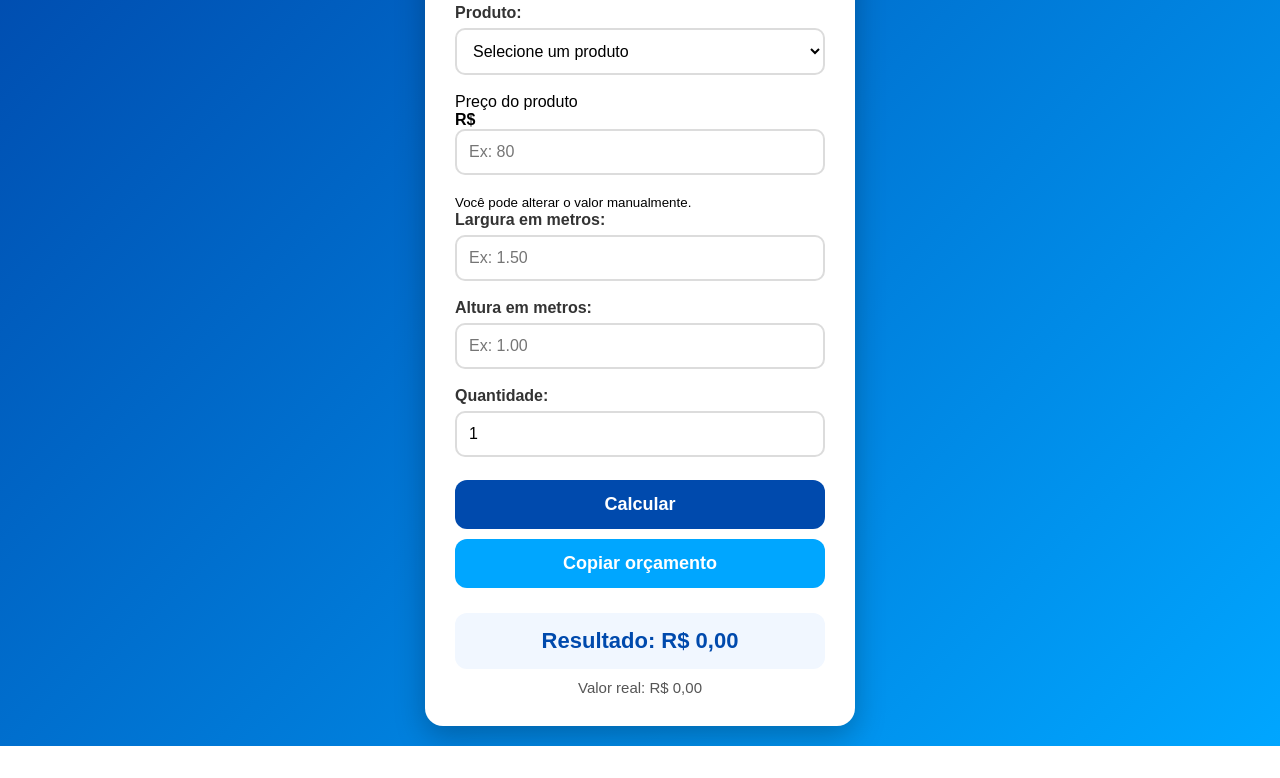
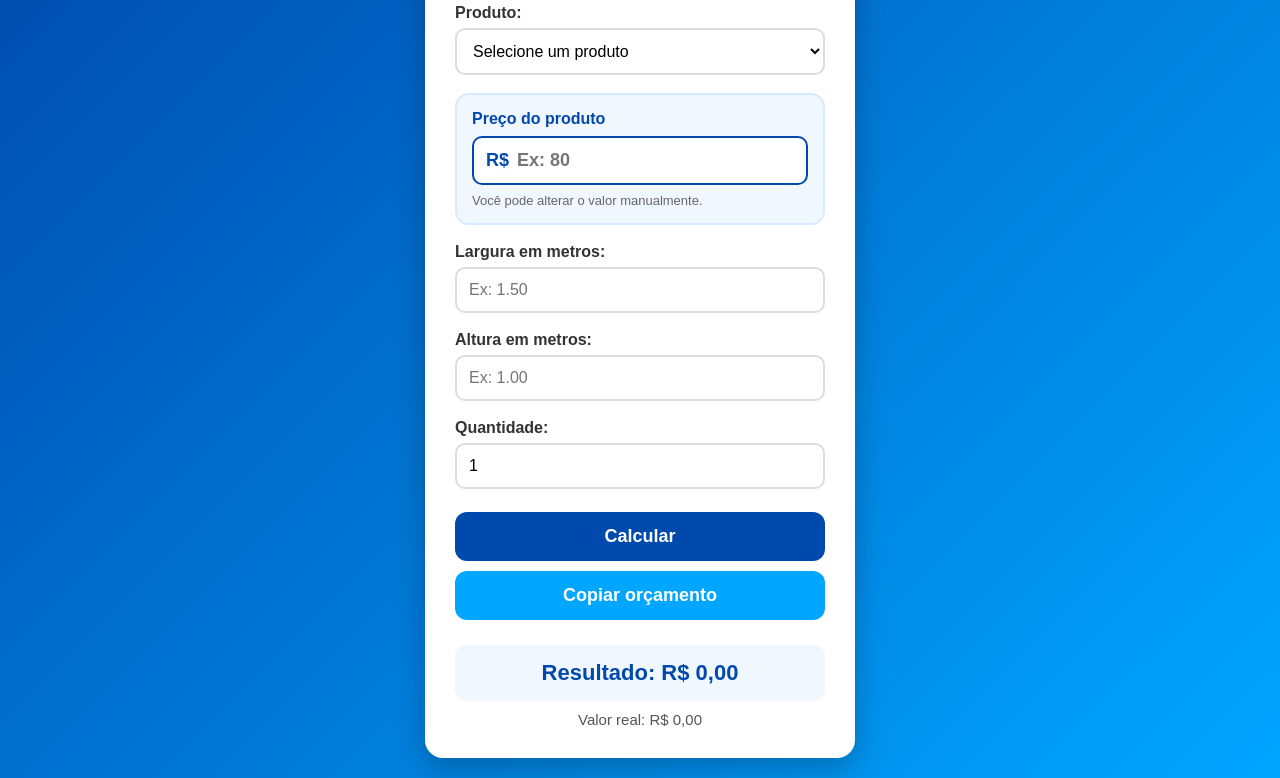
Before and after one commit to birubirugamer/calculadora-grafica, a plain HTML site: page index.html in a window 1280 px wide. Shown: the part 102-880 px from the top of the page. Before the commit the page ends 848 px from the top, so only its background shows below. Drawn offline with Linux system fonts and the light colour scheme.

Commit message:
Update style.css

```diff
--- a/style.css
+++ b/style.css
@@ -54,6 +54,56 @@ select:focus {
   border-color: #004aad;
 }
 
+.caixa-preco-produto {
+  background: #f1f7ff;
+  border: 2px solid #d8eaff;
+  padding: 15px;
+  border-radius: 14px;
+  margin-bottom: 18px;
+}
+
+.caixa-preco-produto span {
+  display: block;
+  color: #004aad;
+  font-weight: bold;
+  margin-bottom: 8px;
+}
+
+.campo-preco {
+  display: flex;
+  align-items: center;
+  background: #ffffff;
+  border: 2px solid #004aad;
+  border-radius: 10px;
+  padding: 0 12px;
+}
+
+.campo-preco strong {
+  color: #004aad;
+  font-size: 18px;
+  margin-right: 8px;
+}
+
+.campo-preco input {
+  border: none;
+  margin: 0;
+  padding: 12px 0;
+  font-size: 18px;
+  font-weight: bold;
+  color: #004aad;
+}
+
+.campo-preco input:focus {
+  border: none;
+}
+
+.caixa-preco-produto small {
+  display: block;
+  margin-top: 8px;
+  color: #666666;
+  font-size: 13px;
+}
+
 button {
   width: 100%;
   padding: 14px;
```
